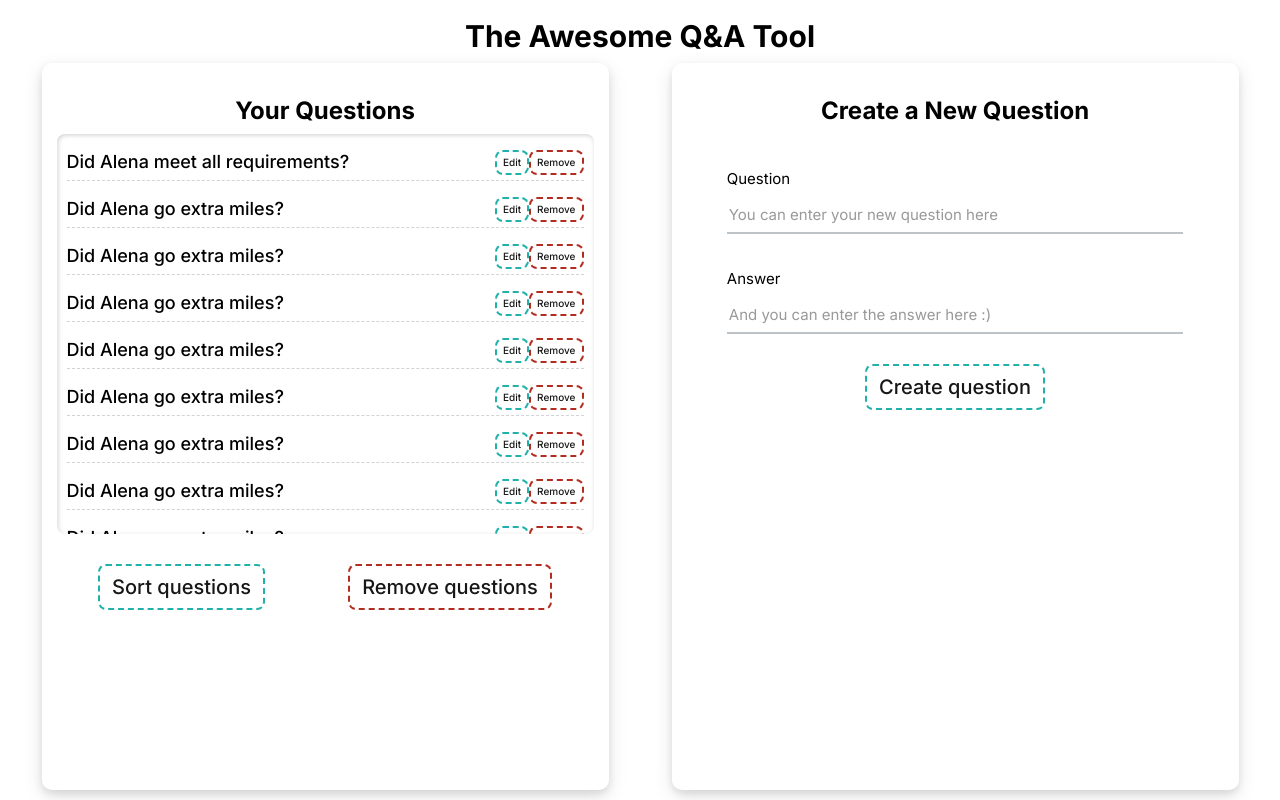
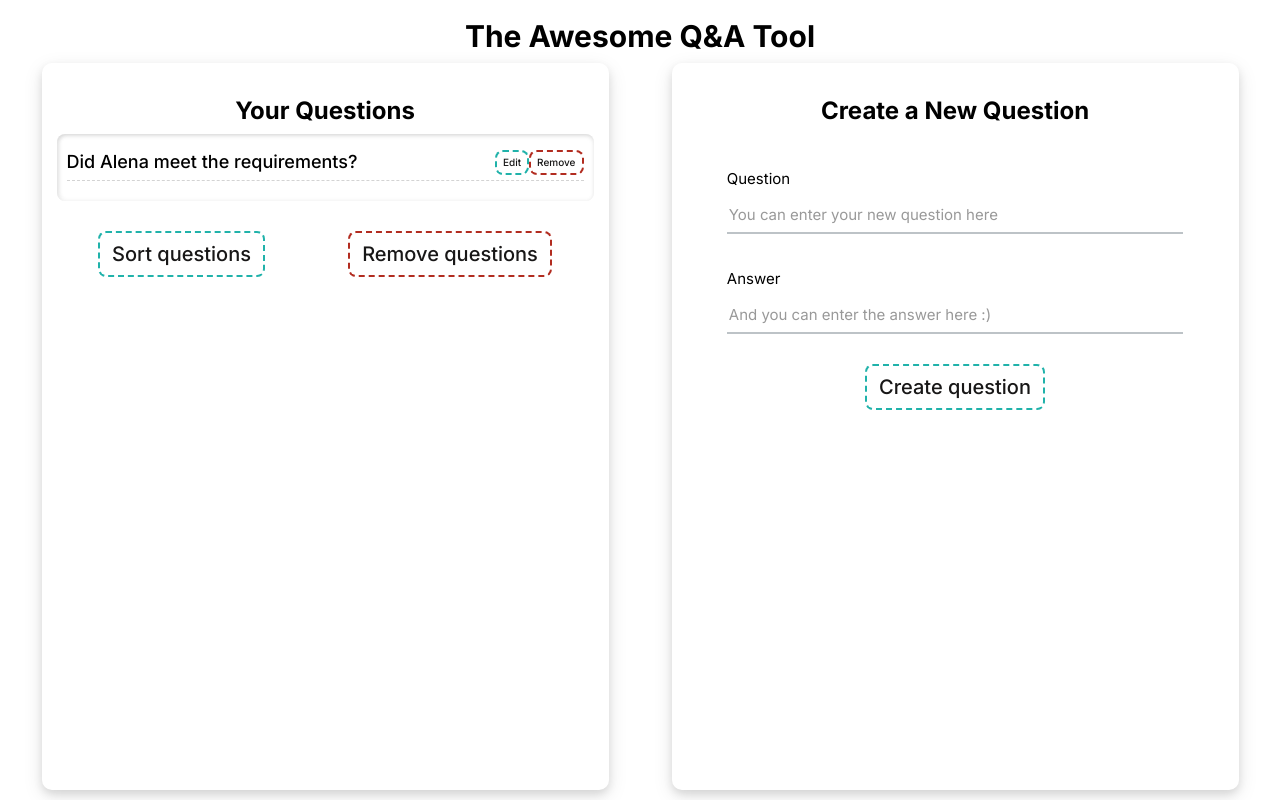
Before and after one commit to AlyonaGN/study-app, a Next.js app: page / in a window 1280 px wide. Built offline with nearby package versions, Linux system fonts and the light colour scheme.

Commit message:
implement getQuestions

```diff
--- /dev/null
+++ b/app/lib/data.ts
@@ -0,0 +1,18 @@
+import { MOCK_DB_QUESTIONS } from '@/app/lib/mockDB';
+
+export async function getQuestions() {
+  try {
+    // Artificially delay a response for seeing a loading state
+
+    await new Promise((resolve) => setTimeout(resolve, 2000));
+
+    // here is how this would look like if I were to get the questions from a DB
+    /*  const res = await fetch('https://base-url/endpoint', { next: { tags: ['questions'] } })
+        const data = await res.json() */
+
+    return MOCK_DB_QUESTIONS;
+  } catch (error) {
+    console.error('Database Error:', error);
+    throw new Error('Failed to fetch questions.');
+  }
+}
--- a/app/ui/components/question/Question.tsx
+++ b/app/ui/components/question/Question.tsx
@@ -1,11 +1,11 @@
 'use client';
 import styles from '@/app/ui/components/question/question.module.css';
 import { useState } from 'react';
-import { QuestionAnswerPair } from '@/app/ui/components/types';
+import { QQPairNoMeta } from '@/app/ui/components/types';
 import { Button, ButtonColor, ButtonSize } from '@/app/ui/components/button/Button';
 import { EDIT_QUESTION_BUTTON, REMOVE_QUESTION_BUTTON } from '@/app/ui/utils/buttonTexts';
 
-export const Question = ({ question, answer }: QuestionAnswerPair) => {
+export const Question = ({ question, answer }: QQPairNoMeta) => {
   const [isShown, setIsShown] = useState(false);
   const onQuestionClick = () => {
     setIsShown((prevState) => !prevState);
--- a/app/ui/components/questionsList/QuestionsList.tsx
+++ b/app/ui/components/questionsList/QuestionsList.tsx
@@ -1,16 +1,14 @@
 import styles from '@/app/ui/components/questionsList/questionsList.module.css';
-import { QuestionAnswerPair } from '@/app/ui/components/types';
 import { Question } from '@/app/ui/components/question/Question';
+import { getQuestions } from '@/app/lib/data';
 
-interface QuestionsAndAnswersListProps {
-  questionAnswerPairs: Array<QuestionAnswerPair>;
-}
+export const QuestionsAndAnswersList = async () => {
+  const questionAnswerPairs = await getQuestions();
 
-export const QuestionsAndAnswersList = ({ questionAnswerPairs }: QuestionsAndAnswersListProps) => {
   return (
     <div className={styles.container}>
       {questionAnswerPairs.map((questionAnswerPair) => {
-        const { id, question, answer } = questionAnswerPair;
+        const { question, answer, id } = questionAnswerPair;
         return <Question key={id} question={question} answer={answer} id={id} />;
       })}
     </div>
--- a/app/ui/components/questionsSection/QuestionsSection.tsx
+++ b/app/ui/components/questionsSection/QuestionsSection.tsx
@@ -7,35 +7,13 @@ import { REMOVE_QUESTIONS_BUTTON, SORT_QUESTIONS_BUTTON } from '@/app/ui/utils/b
 import { Tooltip } from '@/app/ui/components/tooltip/Tooltip';
 import { CREATED_QUESTIONS_TOOLTIP } from '@/app/ui/utils/tooltipTexts';
 
-const tempQuestions = [
-  { question: 'Did Alena meet all requirements?', answer: 'Yes, she did!', id: '1' },
-  { question: 'Did Alena go extra miles?', answer: 'Yep!', id: '2' },
-  { question: 'Did Alena go extra miles?', answer: 'Yep!', id: '2' },
-  { question: 'Did Alena go extra miles?', answer: 'Yep!', id: '2' },
-  { question: 'Did Alena go extra miles?', answer: 'Yep!', id: '2' },
-  { question: 'Did Alena go extra miles?', answer: 'Yep!', id: '2' },
-  { question: 'Did Alena go extra miles?', answer: 'Yep!', id: '2' },
-  { question: 'Did Alena go extra miles?', answer: 'Yep!', id: '2' },
-  { question: 'Did Alena go extra miles?', answer: 'Yep!', id: '2' },
-  { question: 'Did Alena go extra miles?', answer: 'Yep!', id: '2' },
-  { question: 'Did Alena go extra miles?', answer: 'Yep!', id: '2' },
-  { question: 'Did Alena go extra miles?', answer: 'Yep!', id: '2' },
-  { question: 'Did Alena go extra miles?', answer: 'Yep!', id: '2' },
-  { question: 'Did Alena go extra miles?', answer: 'Yep!', id: '2' },
-  { question: 'Did Alena go extra miles?', answer: 'Yep!', id: '2' },
-  { question: 'Did Alena go extra miles?', answer: 'Yep!', id: '2' },
-  { question: 'Did Alena go extra miles?', answer: 'Yep!', id: '2' },
-  { question: 'Did Alena go extra miles?', answer: 'Yep!', id: '2' },
-  { question: 'Did Alena go extra miles?', answer: 'Yep!', id: '2' },
-];
-
 export const QuestionsSection = () => {
   return (
     <div className={styles.container}>
       <Tooltip text={CREATED_QUESTIONS_TOOLTIP}>
         <Heading level={HeadingLevel.Two} title={CREATED_QUESTIONS_HEADING} />
       </Tooltip>
-      <QuestionsAndAnswersList questionAnswerPairs={tempQuestions} />
+      <QuestionsAndAnswersList />
       <div className={styles.buttonsContainer}>
         <Button text={SORT_QUESTIONS_BUTTON} />
         <Button text={REMOVE_QUESTIONS_BUTTON} buttonColor={ButtonColor.Red} />
--- a/app/ui/components/types.ts
+++ b/app/ui/components/types.ts
@@ -13,3 +13,5 @@ export interface QuestionAnswerPair {
   date: number;
   userId: string;
 }
+
+export type QQPairNoMeta = Omit<QuestionAnswerPair, 'date' | 'userId'>;
```
